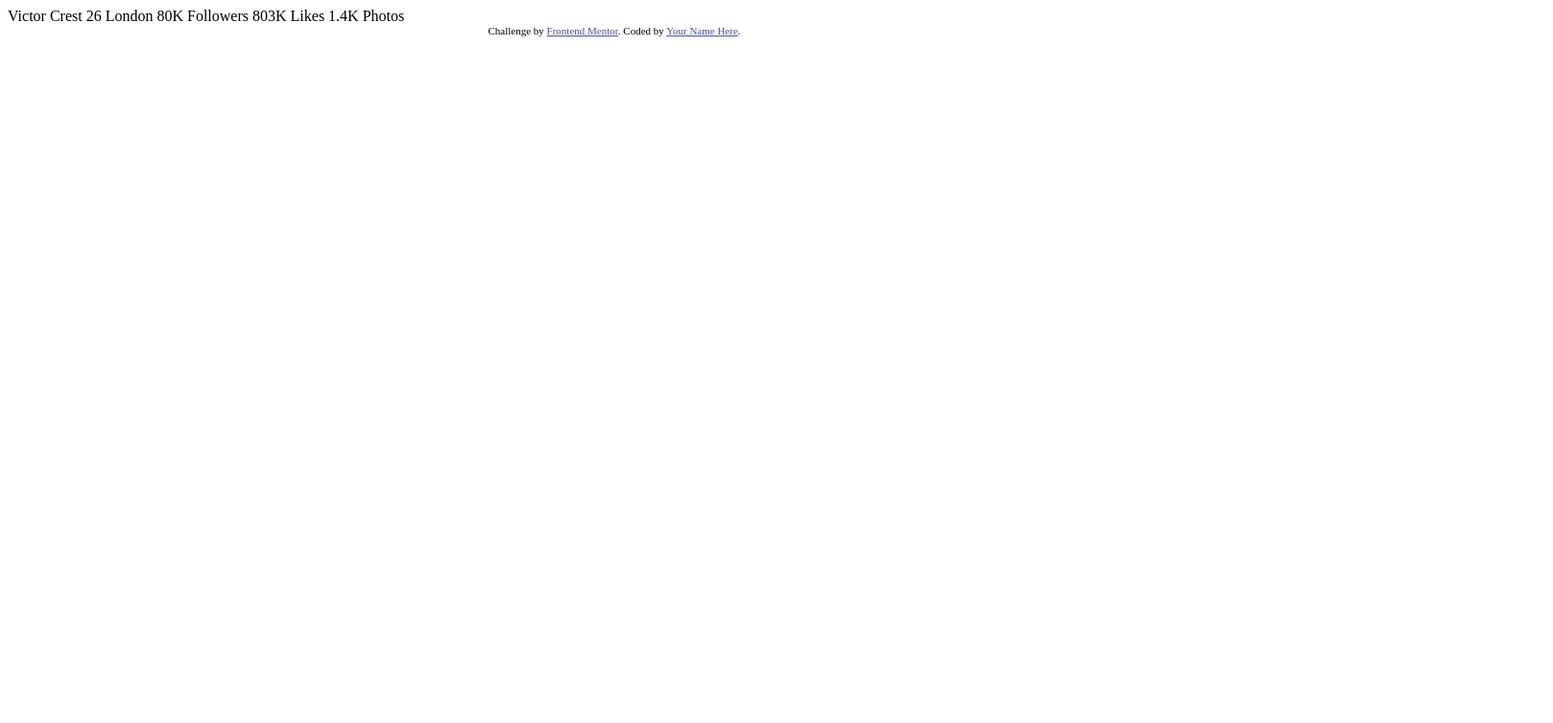
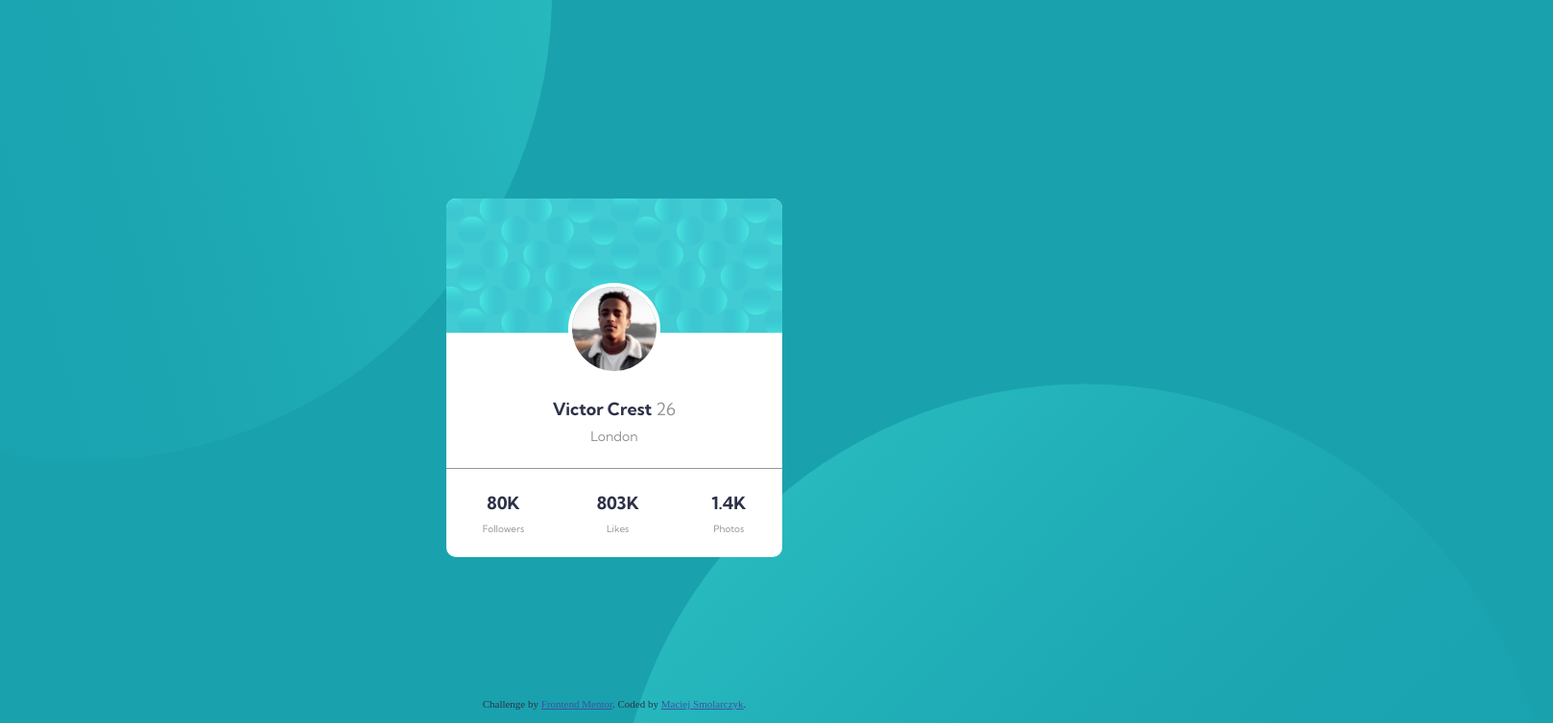
Before and after one commit to Maciej0o/FM1-profile-card-component-main, a plain HTML site: page index.html in a window 1280 px wide. Shown: the top 754 px of the page at 96% size, 1618 px wide, since content can reach past the window. Drawn offline with Linux system fonts and the light colour scheme.

Commit message:
Add html structure and scss

```diff
--- a/index.html
+++ b/index.html
@@ -5,6 +5,10 @@
   <meta name="viewport" content="width=device-width, initial-scale=1.0"> <!-- displays site properly based on user's device -->
 
   <link rel="icon" type="image/png" sizes="32x32" href="./images/favicon-32x32.png">
+  <link rel="stylesheet" href="css/style.css">
+  <link rel="preconnect" href="https://fonts.googleapis.com">
+  <link rel="preconnect" href="https://fonts.gstatic.com" crossorigin>
+  <link href="https://fonts.googleapis.com/css2?family=Kumbh+Sans:wght@400;700&display=swap" rel="stylesheet">
 
   <title>Frontend Mentor | Profile card component</title>
 
@@ -15,21 +19,40 @@
   </style>
 </head>
 <body>
-  Victor Crest
-  26
-  London
+  <div class="circle-bg"><img src="./images/bg-pattern-bottom.svg" alt="" class="circle1">
+  </div>
+  <main>
 
-  80K
-  Followers
 
-  803K
-  Likes
+    <div class="card">
+      <div class="card__top"><img src="./images/bg-pattern-card.svg" alt=""></div>
+      <div class="card__middle">
+        <img src="./images/image-victor.jpg" alt="">
+        <p class="card__name">Victor Crest <span>26</span></p>
+        <p class="card__city">London</p>
+      </div>
+      <div class="card__bottom">
+        <div class="card__stats-box">
+          <p class="number">80K</p>
+          <p class="description">Followers</p>
+        </div>
+        <div class="card__stats-box">
+          <p class="number">803K</p>
+          <p class="description">Likes</p>
+        </div>
+        <div class="card__stats-box">
+          <p class="number">1.4K</p>
+          <p class="description">Photos</p>
+        </div>
+      </div>
+    </div>
+    <img src="./images/bg-pattern-bottom.svg" alt="" class="circle2">
+    <div class="attribution">
+      Challenge by <a href="https://www.frontendmentor.io?ref=challenge" target="_blank">Frontend Mentor</a>.
+      Coded by <a href="#">Maciej Smolarczyk</a>.
+    </div>
+  </main>
 
-  1.4K
-  Photos
-  <div class="attribution">
-    Challenge by <a href="https://www.frontendmentor.io?ref=challenge" target="_blank">Frontend Mentor</a>.
-    Coded by <a href="#">Your Name Here</a>.
-  </div>
+
 </body>
 </html>
--- /dev/null
+++ b/sass/style.scss
@@ -0,0 +1,129 @@
+//colors
+$cyan: hsl(185, 75%, 39%);
+$dark-blue: hsl(229, 23%, 23%);
+$grayish-blue: hsl(227, 10%, 46%);
+$gray: hsl(0, 0%, 59%);
+
+
+*,
+*::before,
+*::after {
+    box-sizing: border-box;
+    margin: 0;
+    padding: 0;
+}
+
+html {
+    font-size: 62.5%;
+}
+
+body {
+    background-color: $cyan;
+    overflow: hidden;
+    position: relative;
+    height: 100vh;
+
+}
+
+main {position: relative;
+    width: 100%;
+    height: 100vh;
+    display: flex;
+    flex-direction: column;
+    justify-content: center;
+    align-items: center;
+    color: $dark-blue;
+}
+
+
+.circle1 {
+    position: absolute;
+    right: 55%;
+    bottom: 40%;
+    transform: rotate(120deg);
+    z-index: -1;
+
+}
+
+.circle2 {
+    position: absolute;
+    left: 50%;
+    top: 50%;
+    z-index: -1;
+}
+
+.card {
+    width: 35rem;
+    height: 37.4rem;
+    background-color: #fff;
+    margin: 14.7rem auto;
+    border-radius: 1rem;
+    overflow: hidden;
+    font-family: 'Kumbh Sans', sans-serif;
+
+
+
+    &__top {
+        height: 14rem;
+
+        img {
+            width: 100%;
+        }
+    }
+
+    &__middle {
+        display: flex;
+        flex-direction: column;
+        align-items: center;
+
+
+        img {
+            margin-top: -5.2rem;
+            width: 9.6rem;
+            border-radius: 50%;
+            border: 4px #fff solid;
+        }
+
+    }
+    &__name {
+        margin-top: 2.4rem;
+        font-size: 1.8rem;
+        font-weight: 700;
+
+        span {
+            font-weight: 400;
+            color: $gray;
+        }
+    }
+
+    &__city {
+        font-size: 1.4rem;
+        margin: .8rem 0 2.4rem;
+        color: $gray;
+    }
+
+    &__bottom {
+        border-top: 1px $gray solid;
+        display: flex;
+        justify-content: space-around;
+        align-items: center;
+    }
+
+    &__stats-box {
+        margin: 2.4rem 0 2.4rem;
+        display: flex;
+        flex-direction: column;
+        align-items: center;
+
+        .number {
+            margin-bottom: .9rem;
+            font-size: 1.8rem;
+            font-weight: 700;
+        }
+
+        .description {
+            font-size: 1rem;
+            color: $gray;
+        }
+    }
+}
```
Also changed, not shown: css/style.css (added), 1 other file.
